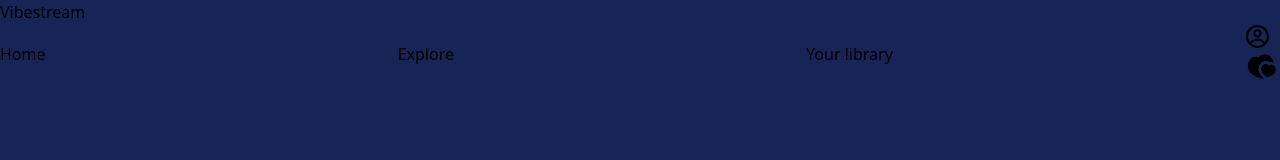
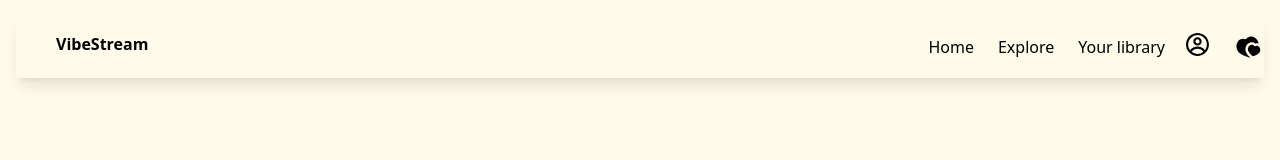
Before and after one commit to ADITYATHAKUR-21/music-, a website: page music/index.html in a window 1280 px wide. Drawn offline with Linux system fonts and the light colour scheme.

Commit message:
nav is done

```diff
--- a/music/index.html
+++ b/music/index.html
@@ -6,25 +6,29 @@
     <title>Document</title>
     <link href="../src/output.css" rel="stylesheet">
 </head>
-<body class="bg-blue-950">
+<body class="bg-amber-50">
     <!-- navbar  -->
-     <nav class="">
-        <div><h2>Vibestream</h2></div>
-        <div class="flex justify-between">
+     <nav class="flex justify-between align-middle m-4  py-4 shadow-lg">
+        <h2 class="ml-10 font-bold">VibeStream</h2>
+        <div class="flex gap-5">
+            <div class="flex gap-6">
             <button>Home</button>
             <button>Explore</button>
             <button>Your library</button>
-            <div>
+            </div>
+            <div class="flex gap-6">
                 <a>
                     <svg xmlns="http://www.w3.org/2000/svg" width="25" height="25" viewBox="0 0 24 24"><g fill="currentColor" fill-rule="evenodd" clip-rule="evenodd"><path d="M16 9a4 4 0 1 1-8 0a4 4 0 0 1 8 0Zm-2 0a2 2 0 1 1-4 0a2 2 0 0 1 4 0Z"/><path d="M12 1C5.925 1 1 5.925 1 12s4.925 11 11 11s11-4.925 11-11S18.075 1 12 1ZM3 12c0 2.09.713 4.014 1.908 5.542A8.986 8.986 0 0 1 12.065 14a8.984 8.984 0 0 1 7.092 3.458A9 9 0 1 0 3 12Zm9 9a8.963 8.963 0 0 1-5.672-2.012A6.992 6.992 0 0 1 12.065 16a6.991 6.991 0 0 1 5.689 2.92A8.964 8.964 0 0 1 12 21Z"/></g></svg>
 
                 </a>
                  <a>
-                <svg xmlns="http://www.w3.org/2000/svg" width="35" height="35" viewBox="0 0 24 24"><g fill="none"><path d="M24 0v24H0V0h24ZM12.594 23.258l-.012.002l-.071.035l-.02.004l-.014-.004l-.071-.036c-.01-.003-.019 0-.024.006l-.004.01l-.017.428l.005.02l.01.013l.104.074l.015.004l.012-.004l.104-.074l.012-.016l.004-.017l-.017-.427c-.002-.01-.009-.017-.016-.018Zm.264-.113l-.014.002l-.184.093l-.01.01l-.003.011l.018.43l.005.012l.008.008l.201.092c.012.004.023 0 .029-.008l.004-.014l-.034-.614c-.003-.012-.01-.02-.02-.022Zm-.715.002a.023.023 0 0 0-.027.006l-.006.014l-.034.614c0 .012.007.02.017.024l.015-.002l.201-.093l.01-.008l.003-.011l.018-.43l-.003-.012l-.01-.01l-.184-.092Z"/><path fill="currentColor" d="M9.498 5.793c1.42-1.904 3.555-2.46 5.519-1.925c2.12.577 3.984 2.398 4.603 4.934c.032.13.06.26.083.39a4.453 4.453 0 0 0-2.774-.07c-1.287-.952-2.881-1.112-4.298-.59c-1.775.655-3.161 2.316-3.482 4.405c-.41 2.677 1.22 5.08 3.525 7.125l.388.336c-.313.022-.631-.027-.935-.092a9.474 9.474 0 0 1-.466-.112l-.537-.15C6.35 18.701 3.154 16.6 2.237 13.46c-.732-2.506-.028-5.015 1.52-6.575c1.434-1.445 3.56-2.031 5.741-1.092Zm1.628 7.448c.428-2.792 3.657-4.168 5.315-1.772a.104.104 0 0 0 .144.025c2.377-1.684 4.94.713 4.387 3.483c-.32 1.606-1.81 2.94-4.47 4l-.435.17l-.263.108c-.227.089-.467.16-.684.122c-.216-.038-.417-.188-.6-.348l-.31-.28c-2.313-1.991-3.341-3.827-3.084-5.508Z"/></g></svg>
+                <svg xmlns="http://www.w3.org/2000/svg" width="30" height="30" viewBox="0 0 24 24"><g fill="none"><path d="M24 0v24H0V0h24ZM12.594 23.258l-.012.002l-.071.035l-.02.004l-.014-.004l-.071-.036c-.01-.003-.019 0-.024.006l-.004.01l-.017.428l.005.02l.01.013l.104.074l.015.004l.012-.004l.104-.074l.012-.016l.004-.017l-.017-.427c-.002-.01-.009-.017-.016-.018Zm.264-.113l-.014.002l-.184.093l-.01.01l-.003.011l.018.43l.005.012l.008.008l.201.092c.012.004.023 0 .029-.008l.004-.014l-.034-.614c-.003-.012-.01-.02-.02-.022Zm-.715.002a.023.023 0 0 0-.027.006l-.006.014l-.034.614c0 .012.007.02.017.024l.015-.002l.201-.093l.01-.008l.003-.011l.018-.43l-.003-.012l-.01-.01l-.184-.092Z"/><path fill="currentColor" d="M9.498 5.793c1.42-1.904 3.555-2.46 5.519-1.925c2.12.577 3.984 2.398 4.603 4.934c.032.13.06.26.083.39a4.453 4.453 0 0 0-2.774-.07c-1.287-.952-2.881-1.112-4.298-.59c-1.775.655-3.161 2.316-3.482 4.405c-.41 2.677 1.22 5.08 3.525 7.125l.388.336c-.313.022-.631-.027-.935-.092a9.474 9.474 0 0 1-.466-.112l-.537-.15C6.35 18.701 3.154 16.6 2.237 13.46c-.732-2.506-.028-5.015 1.52-6.575c1.434-1.445 3.56-2.031 5.741-1.092Zm1.628 7.448c.428-2.792 3.657-4.168 5.315-1.772a.104.104 0 0 0 .144.025c2.377-1.684 4.94.713 4.387 3.483c-.32 1.606-1.81 2.94-4.47 4l-.435.17l-.263.108c-.227.089-.467.16-.684.122c-.216-.038-.417-.188-.6-.348l-.31-.28c-2.313-1.991-3.341-3.827-3.084-5.508Z"/></g></svg>
 
                 </a>
             </div>
         </div>
      </nav>
+     <!-- Mood section -->
+
 </body>
 </html>
```
Also changed, not shown: src/output.css.
